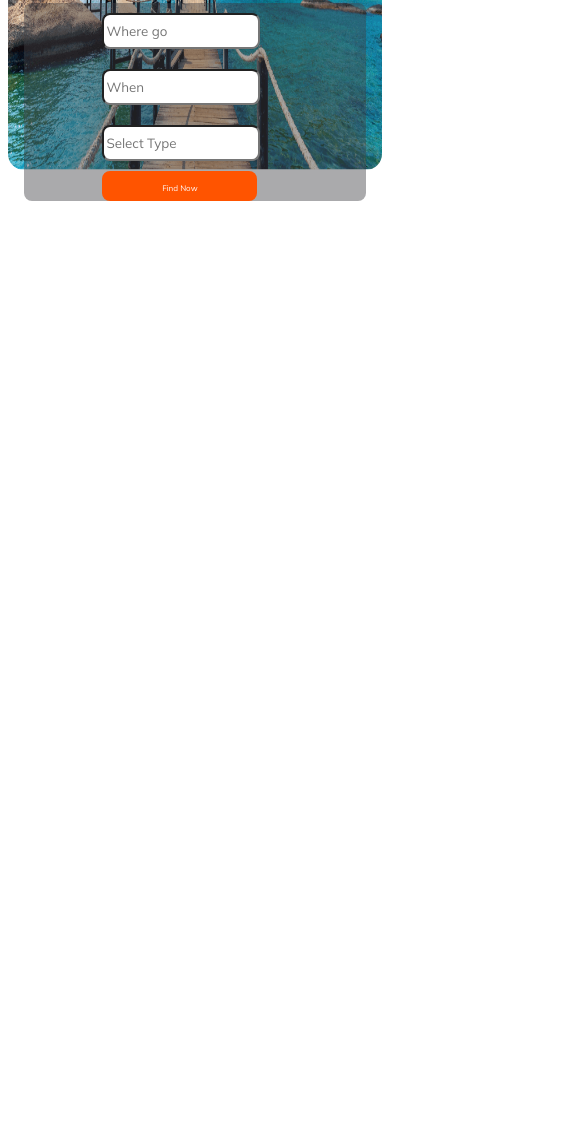
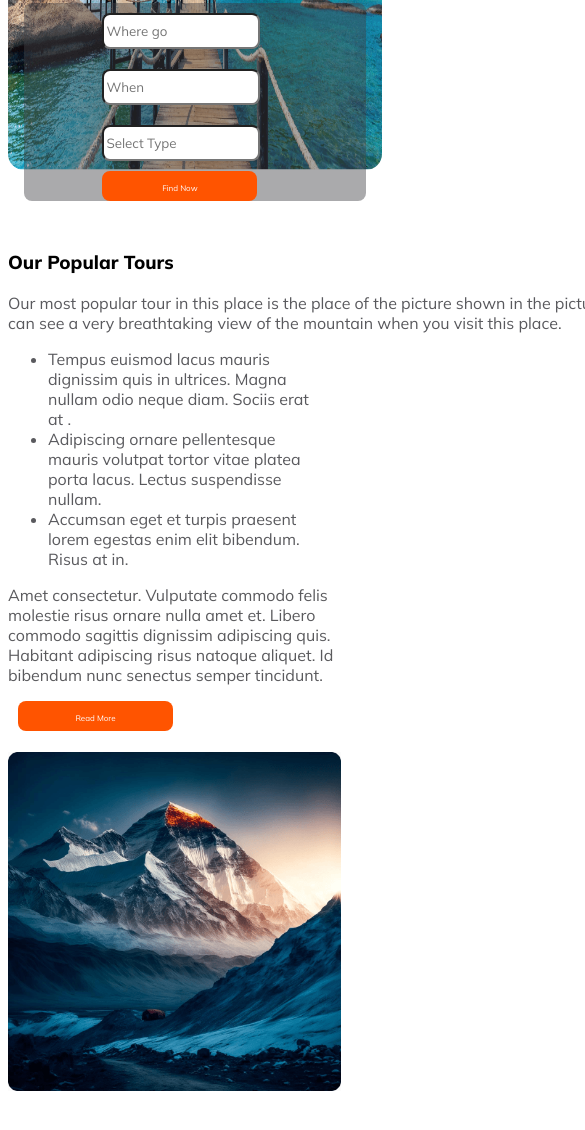
Before and after one commit to mdalaminariya/traveling-resorts-assingment-2, a plain HTML site: page index.html in a window 390 px wide. Shown: the part 556-1686 px from the top of the page, 585 px wide, since content can reach past the window. Before the commit the page ends 844 px from the top, so only its background shows below. Drawn offline with Linux system fonts and the light colour scheme.

Commit message:
tour section added or mobile device screen view

```diff
--- a/index.html
+++ b/index.html
@@ -40,14 +40,27 @@
                     <button class="primary-btn" ><span class="Find-Now">Find Now</span></button>
                     </div>
                    <img src="Images/Frame2.svg" alt="">
+                  </div>
+             </header>
 
-
+    <main>
+        <section class="tour-section">
+            <div class="popular-tour">
+                <h3 class="tour-title">Our Popular Tours</h3>
+            <p class="tour-description">Our most popular tour in this place is the place of the picture shown in the picture.You can see a very breathtaking view of the mountain when you visit this place.</p>
+                <ul>
+                    <li>Tempus euismod lacus mauris dignissim quis in ultrices. Magna nullam odio neque diam. Sociis erat at .</li>
+                    <li>Adipiscing ornare pellentesque mauris volutpat tortor vitae platea porta lacus. Lectus suspendisse nullam.</li>
+                    <li> Accumsan eget et turpis praesent lorem egestas enim elit bibendum. Risus at in.</li>
+                </ul>
+                <p class="card-description">Amet consectetur. Vulputate commodo felis molestie risus ornare nulla amet et. Libero commodo sagittis dignissim adipiscing quis. Habitant adipiscing risus natoque aliquet. Id bibendum nunc senectus semper tincidunt. </p>
+                <button class="primary-btn"><span class="Find-Now">Read More</span></button>
+                <div class="tour-img">
+                    <img src="Images/Rectangle 4.png" alt="">
+                </div>
             </div>
 
-
-    </header>
-
-    <main>
+        </section>
 
     </main>
 
--- a/style/style.css
+++ b/style/style.css
@@ -3,6 +3,7 @@
     font-family: 'Mulish', sans-serif;
 }
 
+/* header section */
 .section-title {
     display: flex;
     gap: 5px;
@@ -114,9 +115,59 @@ nav li a {
     margin-left: -13%;
 }
 
+/* main section */
+main {
+    max-width: 1440px;
+    margin: 0 auto;
+}
+
+.tour-section {
+    border: 25px;
+    width: 1040px;
+    height: 6940px;
+}
+
+.popular-tour {
+    padding-top: 100px;
+}
+
+.tour-title {
+    border: 16px;
+    padding-top: 85px;
+}
+
+.tour-description {
+    width: 650px;
+    gap: 20px;
+    color: rgba(19, 19, 24, 0.70);
+    font-size: 16px;
+    font-weight: 400;
+}
+
+.tour-section li {
+    width: 570px;
+    color: rgba(19, 19, 24, 0.70);
+    font-size: 16px;
+    font-weight: 400;
+}
+
+.card-description {
+    width: 650px;
+    color: #5A5A5D;
+    font-size: 16px;
+    font-weight: 400;
+}
+
+.tour-img {
+    max-width: 90%;
+    height: auto;
+    margin-top: -35%;
+    margin-left: 75%;
+}
 
 /* mobile device */
 @media screen and (max-width:576px) {
+
     .section-title,
     nav,
     nav>ul,
@@ -158,8 +209,29 @@ nav li a {
         padding-top: 0;
 
     }
+
     .primary-btn {
         width: 155px;
-       margin-left: 10px;
+        margin-left: 10px;
+    }
+    .tour-title{
+        margin-top: -10%;
+    }
+    .popular-tour{
+        margin-top: -90px;
+    }
+    .tour-section li {
+        width: 28%;
+    }
+    .card-description{
+        width: 36%;
+    }
+    .tour-img{
+        display: flex;
+        flex-direction: column;
+        max-width: 32%;
+        height: auto;
+        margin-left: 0;
+        margin-top: 2%;
     }
 }
```
